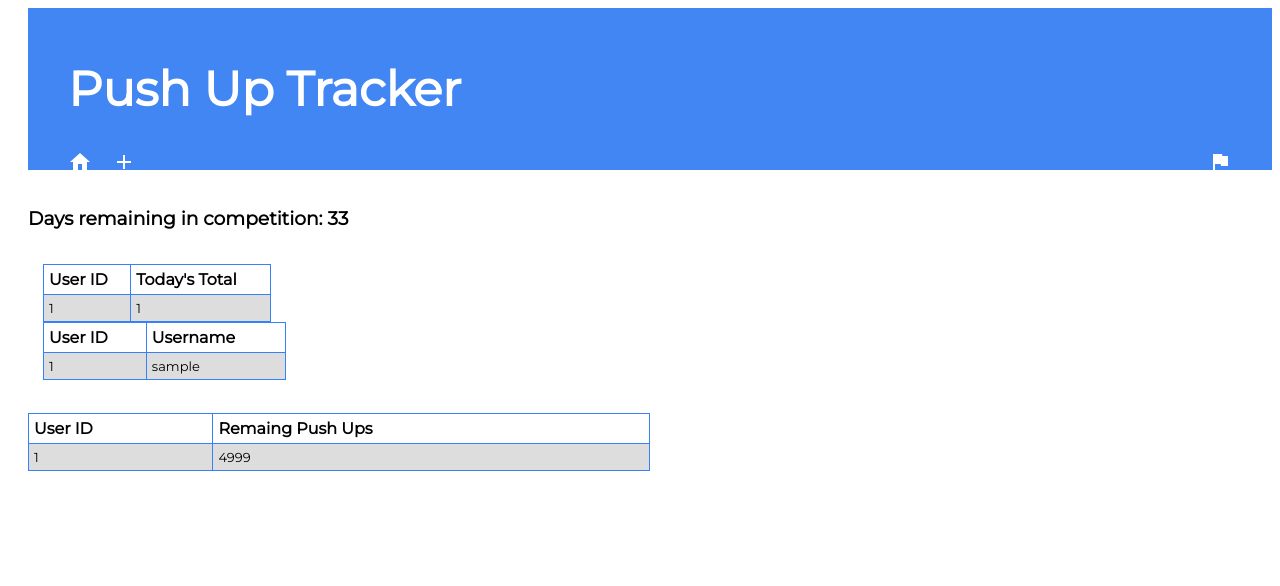
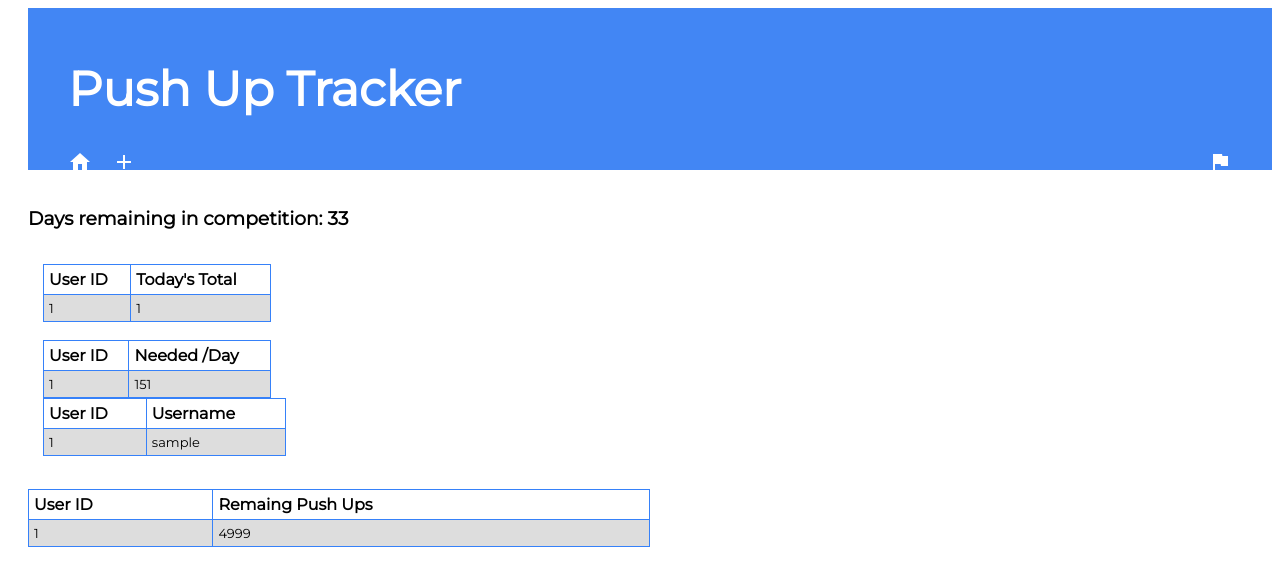
Before and after one commit to cgeorgiades27/puc, a Django app: page /competition in a window 1280 px wide. Shown: the top 586 px of the page. Run offline with Django 3.2, Linux system fonts and the light colour scheme; tables that the repository leaves empty hold one stand-in row (values such as "Sample post"); some libraries are stand-ins or nearby versions.

Commit message:
added per day needed

```diff
--- a/tracker/templates/tracker/competition.html
+++ b/tracker/templates/tracker/competition.html
@@ -15,6 +15,20 @@
         <td>{{ x.todayTotal }}</td>
       </tr>
       {% endfor %}
+    </table>
+    <br>
+    <table style="width:75%;">
+      <tr>
+        <th>User ID</th>
+        <th>Needed /Day</th>
+      </tr>
+      {% for x in perDay %}
+      <tr>
+        <td>{{ x.user }}</td>
+        <td>{{ x.total }}</td>
+      </tr>
+      {% endfor %}
+    </table>
     </table>
   </div>
   <div class="column" style="width:40%;">
--- a/tracker/views.py
+++ b/tracker/views.py
@@ -6,14 +6,17 @@ from django.db.models import Count, Sum, F, IntegerField
 from .forms import EntryForm
 from django.contrib.auth.models import User
 
+
 def log_detail(request, pk):
     log = get_object_or_404(Entry, pk=pk)
     return render(request, 'tracker/log_detail.html', {'log': log})
+
 
 def user_logs(request, user_id):
     user_logs = Entry.objects.filter(user_id=user_id)
     user = User.objects.filter(id=user_id).values('username')
     return render(request, 'tracker/user_logs.html', {'user_logs': user_logs, 'user': user})
+
 
 def competition(request):
     users = User.objects.all().order_by('-id')
@@ -21,24 +24,28 @@ def competition(request):
     startDate = date(2018, 11, 27)
     setRange = Entry.objects.filter(date_completed__gte=startDate)
     todayRange = Entry.objects.filter(date_completed__gte=date.today())
-    todayTotal = todayRange.values('user').annotate(todayTotal = Sum( F('reps') * F('sets'))).order_by('-todayTotal')
+    todayTotal = todayRange.values('user').annotate(
+    todayTotal=Sum(F('reps') * F('sets'))).order_by('-todayTotal')
     daysRemaining = (date(2018, 12, 31) - date.today()).days
-    remainingPushUps = setRange.values('user').annotate(total = 5000 - (Sum( F('reps') * F('sets')))).order_by('total')
+    remainingPushUps = setRange.values('user').annotate(total = 5000 - (Sum(F('reps') * F('sets')))).order_by('total')
+    perDay = setRange.values('user').annotate(total = (5000 - (Sum(F('reps') * F('sets')))) / daysRemaining).order_by('total')
     return render(request, 'tracker/competition.html', {
-        'remainingPushUps' : remainingPushUps,
-        'users' : users,
-        'daysRemaining' : daysRemaining,
-        'entry' : entry,
-        'todayTotal' : todayTotal,
-        })
+        'remainingPushUps': remainingPushUps,
+        'users': users,
+        'daysRemaining': daysRemaining,
+        'entry': entry,
+        'todayTotal': todayTotal,
+        'perDay': perDay,
+    })
+
 
 def workout_log(request):
     logs = Entry.objects.all().order_by('-date_completed')
 
     def DateRange(n):
-        refDate = date.today() - timedelta(days = n)
+        refDate = date.today() - timedelta(days=n)
         dateSet = Entry.objects.filter(date_completed__gte=refDate)
-        return dateSet.values('user').annotate(total = Sum( F('reps') * F('sets'))).order_by('-total')
+        return dateSet.values('user').annotate(total=Sum(F('reps') * F('sets'))).order_by('-total')
 
     group0 = DateRange(0)
     group7 = DateRange(7)
@@ -47,14 +54,15 @@ def workout_log(request):
     users = User.objects.all().order_by('id')
 
     return render(request, 'tracker/workout_log.html',
-    {
-        'group1' : group0,
-        'group7' : group7,
-        'group30' : group30,
-        'group10k' : group10k,
-        'logs': logs,
-        'users': users,
-    })
+                  {
+                      'group1': group0,
+                      'group7': group7,
+                      'group30': group30,
+                      'group10k': group10k,
+                      'logs': logs,
+                      'users': users,
+                  })
+
 
 def log_new(request):
     if request.method == "POST":
```
Lines whose indentation alone changed are shown as unchanged.
